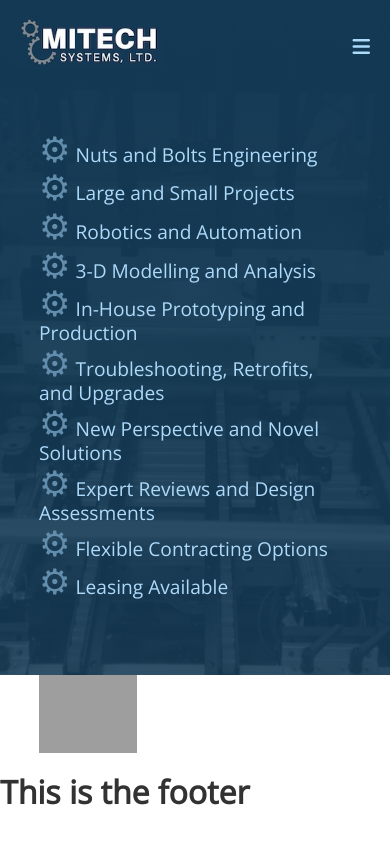
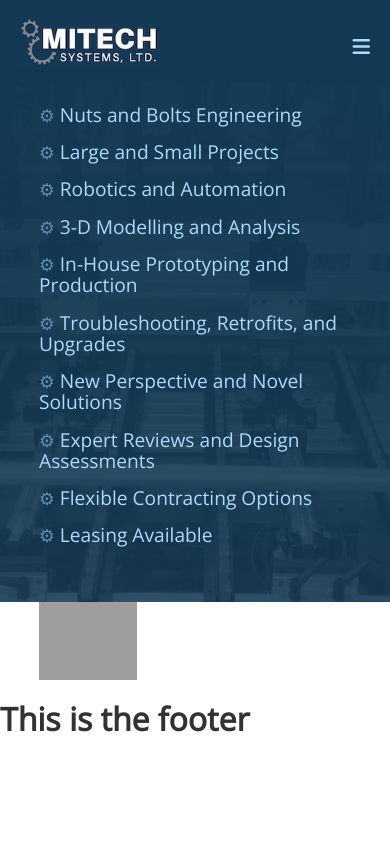
Before and after one commit to mitechsys/mitech, a Jekyll site: the page built from _pages/index.html, in a window 390 px wide. Shown: the top 844 px of the page. Built offline with Jekyll 4.4.1, drawn with Linux system fonts in a browser that asks for light colours; nearby versions of some CDN libraries; grey boxes are pictures that could not be loaded.

Commit message:
Fix hero on small

```diff
--- a/_sass/main.scss
+++ b/_sass/main.scss
@@ -55,19 +55,20 @@ a {
 
 @media screen and (max-width: 960px) {
   .hero {
-    height: 75vh;
-    .services {
-      max-width: 410px;
+    height: auto;
+    .services ul {
+      display: block;
+      padding: 20px 0 40px;
       margin: 0 auto;
-    }
-  }
-  .hero .services ul {
-    margin-top: -30px;
-    grid-template-columns: 1fr;
-    font-size: 1.2rem;
-    gap: 0px;
-    span {
-      font-size: 2.2rem;
+      max-width: 394px;
+      font-size: 1.2rem;
+      span {
+        font-size: 1.1rem;
+      }
+      line-height: 1.1;
+      li {
+        margin-bottom: 1rem;
+      }
     }
   }
 }
```
Also changed, not shown: 4 other files.
